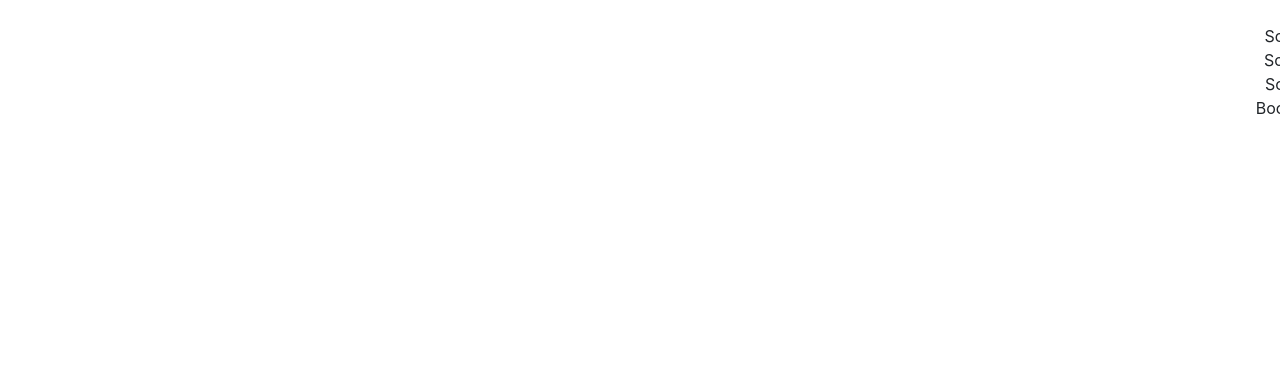
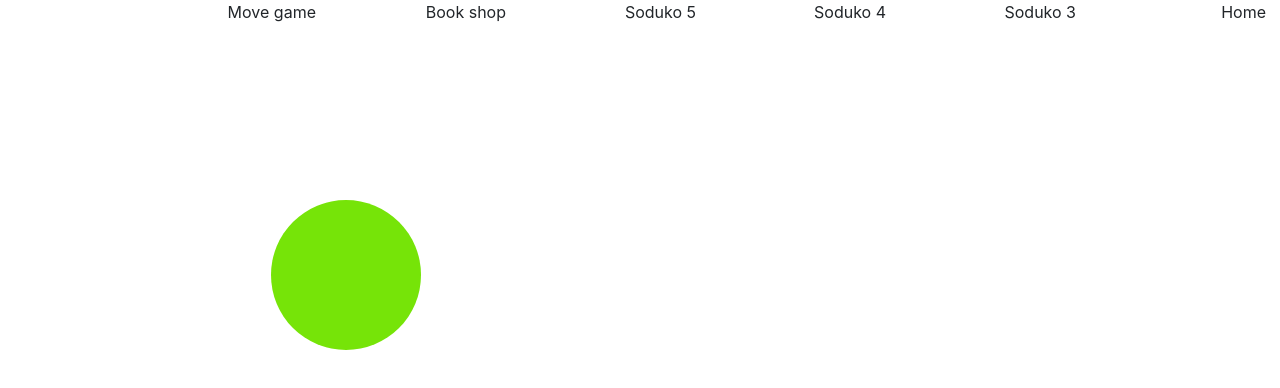
Before and after one commit to YaakovHatam/jbh-ng, an Angular app: page /move in a window 1280 px wide. Before the commit this address led to /. Shown: the top 388 px of the page. Built offline with nearby package versions, Linux system fonts and the light colour scheme.

Commit message:
move game

```diff
--- a/src/app/app.component.html
+++ b/src/app/app.component.html
@@ -1,8 +1,11 @@
-<header>
-    <div [routerLink]='["/"]'>Home</div>
-    <ng-container *ngFor='let i of [3,4,5]'>
-        <div [routerLink]='["/soduko", i]'>Soduko {{ i }}</div>
-    </ng-container>
-    <div [routerLink]='["/shop"]'>Book shop</div>
+<header class='container'>
+    <nav class='row'>
+        <div class='col' [routerLink]='["/"]'>Home</div>
+        <ng-container *ngFor='let i of [3,4,5]'>
+            <div class='col' [routerLink]='["/soduko", i]'>Soduko {{ i }}</div>
+        </ng-container>
+        <div class='col' [routerLink]='["/shop"]'>Book shop</div>
+        <div class='col' [routerLink]='["/move"]'>Move game</div>
+    </nav>
 </header>
 <router-outlet></router-outlet>
--- /dev/null
+++ b/src/app/components/move/move.component.css
@@ -0,0 +1,7 @@
+.box {
+    background-color: #76e408;
+    width: 150px;
+    height: 150px;
+    border-radius: 75px;
+    position: absolute;
+}
--- /dev/null
+++ b/src/app/components/move/move.component.html
@@ -0,0 +1,3 @@
+<div class='box' [style.top]='top + "px"' [style.left]='left+ "px"'>
+
+</div>
--- /dev/null
+++ b/src/app/components/move/move.component.ts
@@ -0,0 +1,45 @@
+import { Component, HostListener, OnInit } from '@angular/core';
+
+const SHIFT_SIZE = 15;
+
+@Component({
+    selector: 'app-move',
+    templateUrl: './move.component.html',
+    styleUrls: ['./move.component.css']
+})
+export class MoveComponent implements OnInit {
+
+    top = 200;
+    left = 200;
+
+    @HostListener('document:keyup', ['$event'])
+    onKeyUp(e: KeyboardEvent): void {
+        switch (e.keyCode) {
+            case 37:
+                this.makeMove(0, -SHIFT_SIZE); // left arrow
+                break;
+            case 38:
+                this.makeMove(-SHIFT_SIZE, 0); // up arrow
+                break;
+            case 39:
+                this.makeMove(0, SHIFT_SIZE); // right arrow
+                break;
+            case 40:
+                this.makeMove(SHIFT_SIZE, 0); // down arrow
+                break;
+            default:
+                break;
+        }
+    }
+
+    constructor() { }
+
+    ngOnInit(): void {
+    }
+
+    makeMove(topShift: number, leftShift: number): void {
+        this.top += topShift;
+        this.left += leftShift;
+    }
+
+}
```
Also changed, not shown: src/app/app.module.ts (+5 -2 lines), 1 other file (tests, documents, lock files or other folders).
